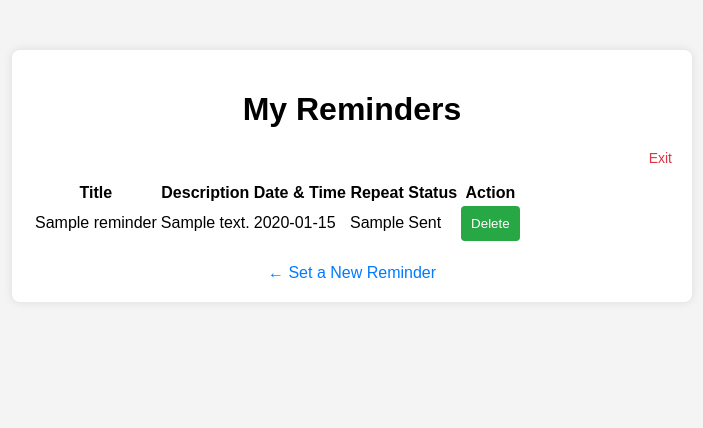
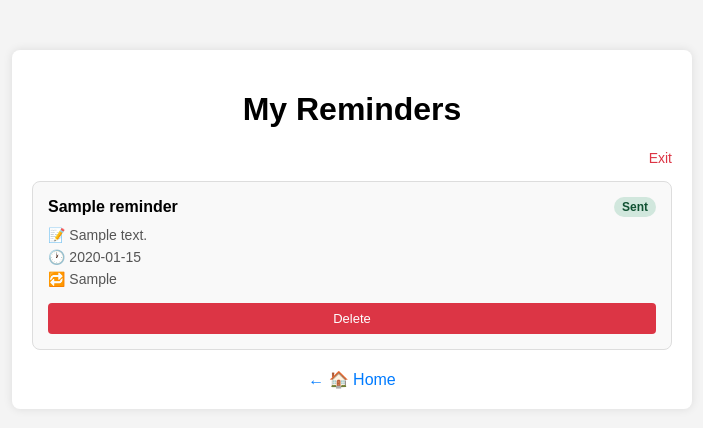
Before and after one commit to mmaisa1/Qr-reminder-project, a Flask app: page /my-reminders in a window 1280 px wide. Shown: the top 428 px of the page, without its empty margins (288-991 px from the left). Run offline with Flask 3, Linux system fonts and the light colour scheme; the visitor is signed in with stand-in values (Sample User, id 1); tables that the repository leaves empty hold one stand-in row (values such as "Sample post").

Commit message:
UI fixes - mobile cards, session aware navigation, home button, date time field color

```diff
--- a/routes/reminders.py
+++ b/routes/reminders.py
@@ -65,4 +65,4 @@ def delete_reminder(reminder_id):
     conn.commit()
     conn.close()
     flash('Reminder deleted.', 'success')
-    return redirect(url_for('reminders.set_reminder'))
+    return redirect(url_for('reminders.my_reminders'))
--- a/static/styles.css
+++ b/static/styles.css
@@ -45,6 +45,12 @@ input, textarea {
     margin-bottom: 10px;
     border: 1px solid #ddd;
     border-radius: 4px;
+}
+
+input[type="date"],
+input[type="time"] {
+    color: #000;
+    opacity: 1;
 }
 
 .radio-group {
@@ -118,3 +124,66 @@ button:hover {
 .back-button:hover {
     text-decoration: underline;
 }
+
+.reminders-list {
+    display: flex;
+    flex-direction: column;
+    gap: 15px;
+}
+
+.reminder-card {
+    background: #f9f9f9;
+    border: 1px solid #ddd;
+    border-radius: 8px;
+    padding: 15px;
+}
+
+.reminder-header {
+    display: flex;
+    justify-content: space-between;
+    align-items: center;
+    margin-bottom: 10px;
+}
+
+.reminder-title {
+    font-weight: bold;
+    font-size: 16px;
+}
+
+.reminder-status {
+    font-size: 12px;
+    padding: 3px 8px;
+    border-radius: 12px;
+    font-weight: bold;
+}
+
+.reminder-status.pending {
+    background: #fff3cd;
+    color: #856404;
+}
+
+.reminder-status.sent {
+    background: #d1e7dd;
+    color: #0f5132;
+}
+
+.reminder-detail {
+    font-size: 14px;
+    color: #555;
+    margin-bottom: 6px;
+}
+
+.delete-btn {
+    margin-top: 10px;
+    background-color: #dc3545;
+    color: white;
+    border: none;
+    border-radius: 4px;
+    padding: 8px 14px;
+    cursor: pointer;
+    font-size: 13px;
+}
+
+.delete-btn:hover {
+    background-color: #bb2d3b;
+}
--- a/templates/index.html
+++ b/templates/index.html
@@ -9,7 +9,11 @@
 <body>
     <div class="container">
         <h1>Create Reminder</h1>
-        <a href="{{ url_for('auth.manage_reminders') }}" class="manage-link">Manage Reminders</a>
+        {% if session.get('verified_email') %}
+            <a href="{{ url_for('reminders.my_reminders') }}" class="manage-link">My Reminders</a>
+        {% else %}
+            <a href="{{ url_for('auth.manage_reminders') }}" class="manage-link">Manage Reminders</a>
+        {% endif %}
 
         {% with messages = get_flashed_messages(with_categories=true) %}
         {% if messages %}
--- a/templates/my_reminders.html
+++ b/templates/my_reminders.html
@@ -12,39 +12,29 @@
         <a href="{{ url_for('auth.logout') }}" class="exit-btn">Exit</a>
 
         {% if reminders %}
-            <table class="reminders-table">
-                <thead>
-                    <tr>
-                        <th>Title</th>
-                        <th>Description</th>
-                        <th>Date & Time</th>
-                        <th>Repeat</th>
-                        <th>Status</th>
-                        <th>Action</th>
-                    </tr>
-                </thead>
-                <tbody>
-                {% for r in reminders %}
-                    <tr>
-                        <td>{{ r[2] }}</td>
-                        <td>{{ r[3] }}</td>
-                        <td>{{ r[4] }}</td>
-                        <td>{{ r[5] }}</td>
-                        <td>{{ 'Sent' if r[6] == 1 else 'Pending' }}</td>
-                        <td>
-                            <form action="{{ url_for('reminders.delete_reminder', reminder_id=r[0]) }}" method="post">
-                                <button type="submit" class="delete-btn">Delete</button>
-                            </form>
-                        </td>
-                    </tr>
-                {% endfor %}
-                </tbody>
-            </table>
+        <div class="reminders-list">
+        {% for r in reminders %}
+            <div class="reminder-card">
+                <div class="reminder-header">
+                    <span class="reminder-title">{{ r[2] }}</span>
+                    <span class="reminder-status {{ 'sent' if r[6] == 1 else 'pending' }}">
+                        {{ 'Sent' if r[6] == 1 else 'Pending' }}
+                    </span>
+                </div>
+                <div class="reminder-detail">📝 {{ r[3] }}</div>
+                <div class="reminder-detail">🕐 {{ r[4] }}</div>
+                <div class="reminder-detail">🔁 {{ r[5] | capitalize }}</div>
+                <form action="{{ url_for('reminders.delete_reminder', reminder_id=r[0]) }}" method="post">
+                    <button type="submit" class="delete-btn">Delete</button>
+                </form>
+            </div>
+        {% endfor %}
+        </div>
         {% else %}
             <p>No reminders found for this email.</p>
         {% endif %}
 
-        <a href="{{ url_for('reminders.set_reminder') }}" class="back-button">← Set a New Reminder</a>
+        <a href="{{ url_for('reminders.set_reminder') }}" class="back-button">← 🏠 Home</a>
     </div>
 </body>
 </html>
--- a/templates/success.html
+++ b/templates/success.html
@@ -7,6 +7,6 @@
 <body style="text-align: center; margin-top: 80px;">
     <h1 style="color: green;">✅ Reminder Set!</h1>
     <p>Thank you, {{ username }}. We’ve scheduled your reminder email.</p>
-    <a href="{{ url_for('reminders.set_reminder') }}">Set Another Reminder</a>
+    <a href="{{ url_for('reminders.set_reminder') }}">← 🏠 Home</a>
 </body>
 </html>
```
Also changed, not shown: routes/auth.py (+0 -10 lines), 1 other file.
